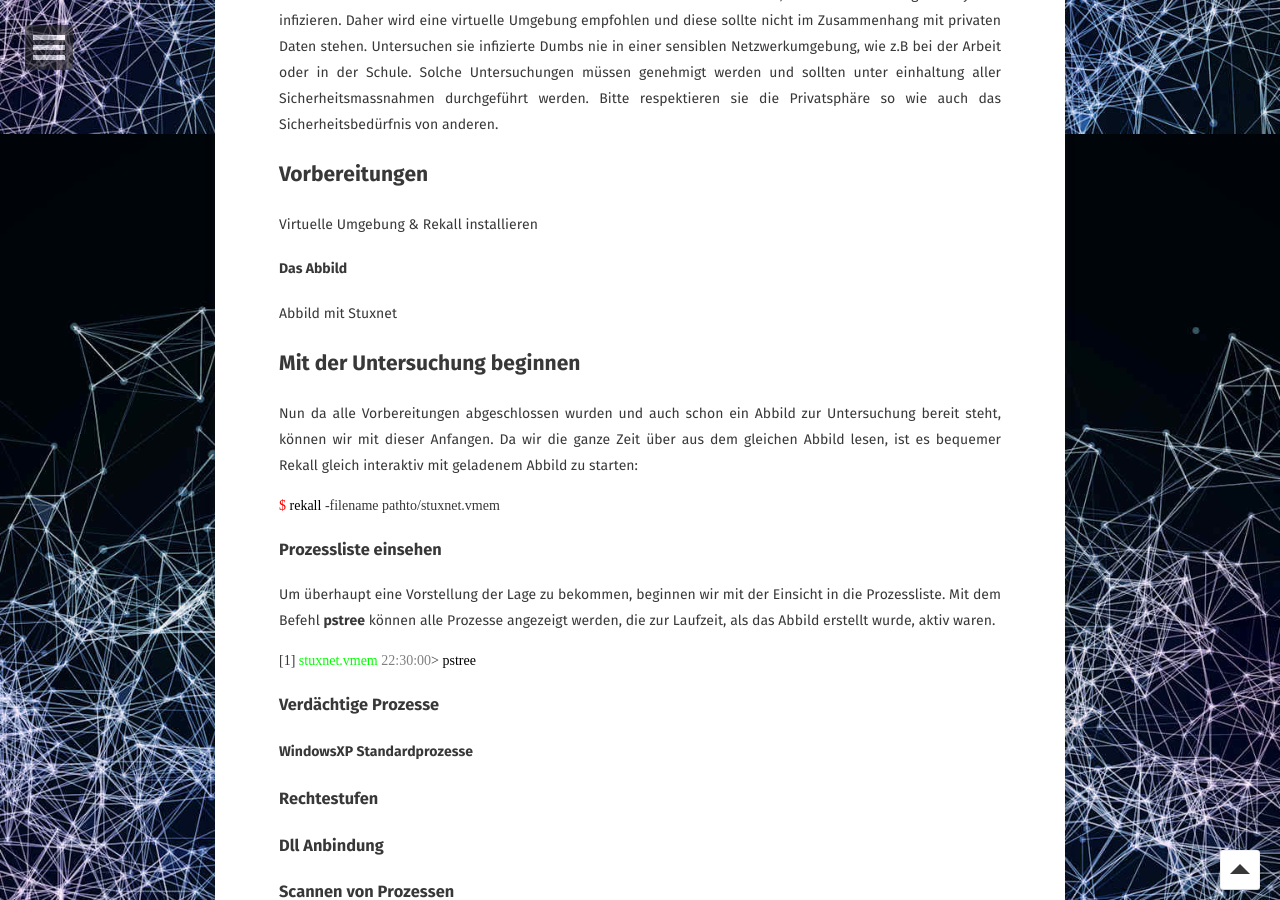
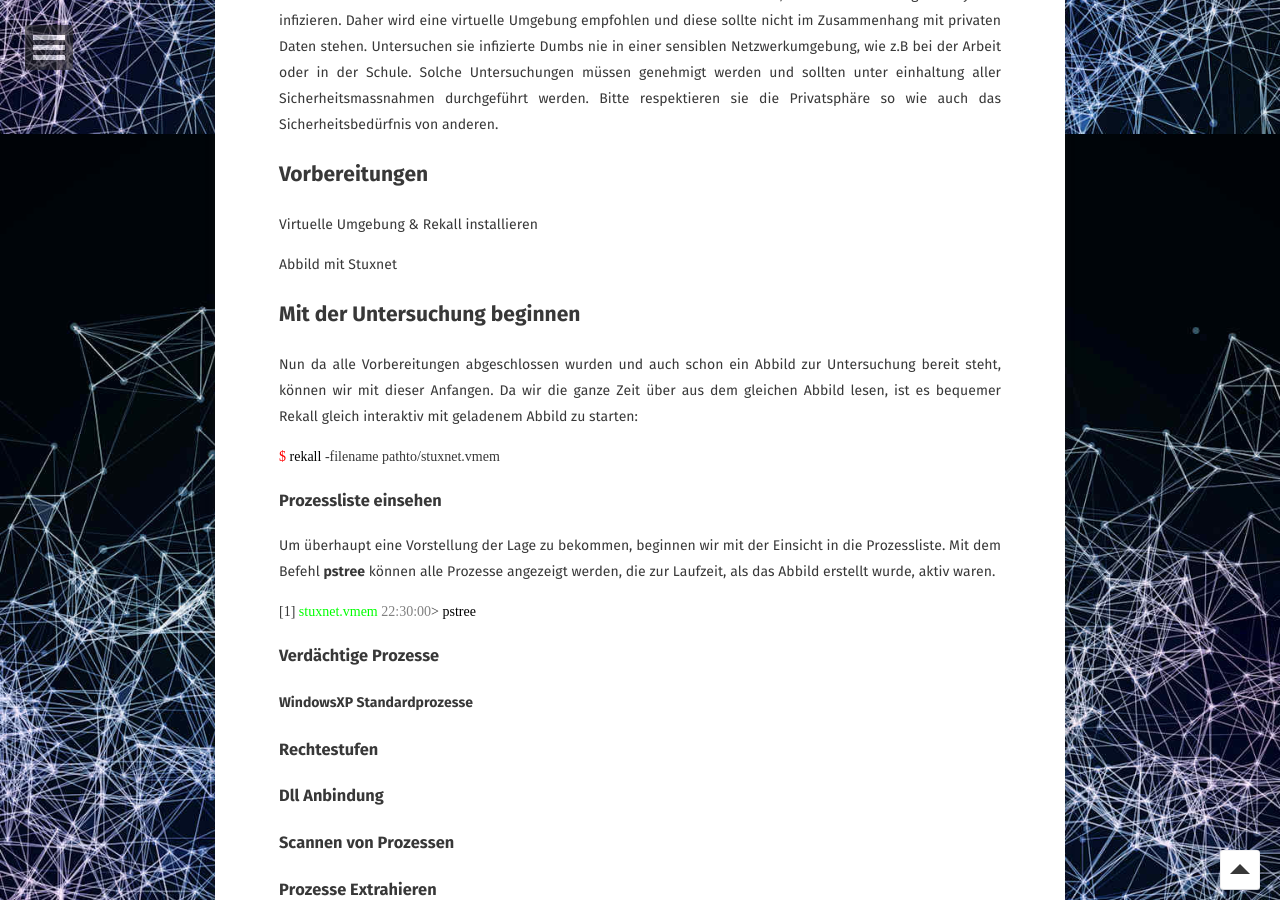
Before and after one commit to lauliger/IT-Sicherheit, a Jekyll site: the page built from _posts/2019-01-08-Arbeitsspeicheruntersuchung.md, in a window 1280 px wide and 900 px high, scrolled down 766 px. Built offline with Jekyll 4.4.1, drawn with Linux system fonts in a browser that asks for light colours; some web fonts are replaced.

Commit message:
Update 2019-01-08-Arbeitsspeicheruntersuchung.md

```diff
--- a/_posts/2019-01-08-Arbeitsspeicheruntersuchung.md
+++ b/_posts/2019-01-08-Arbeitsspeicheruntersuchung.md
@@ -27,7 +27,6 @@ Bitte respektieren sie die Privatsphäre so wie auch das Sicherheitsbedürfnis v
 
 {% include Vorbereitungen.html %}
 
-#### Das Abbild
 {% include Abbild.html %}
 
 ## Mit der Untersuchung beginnen
```
